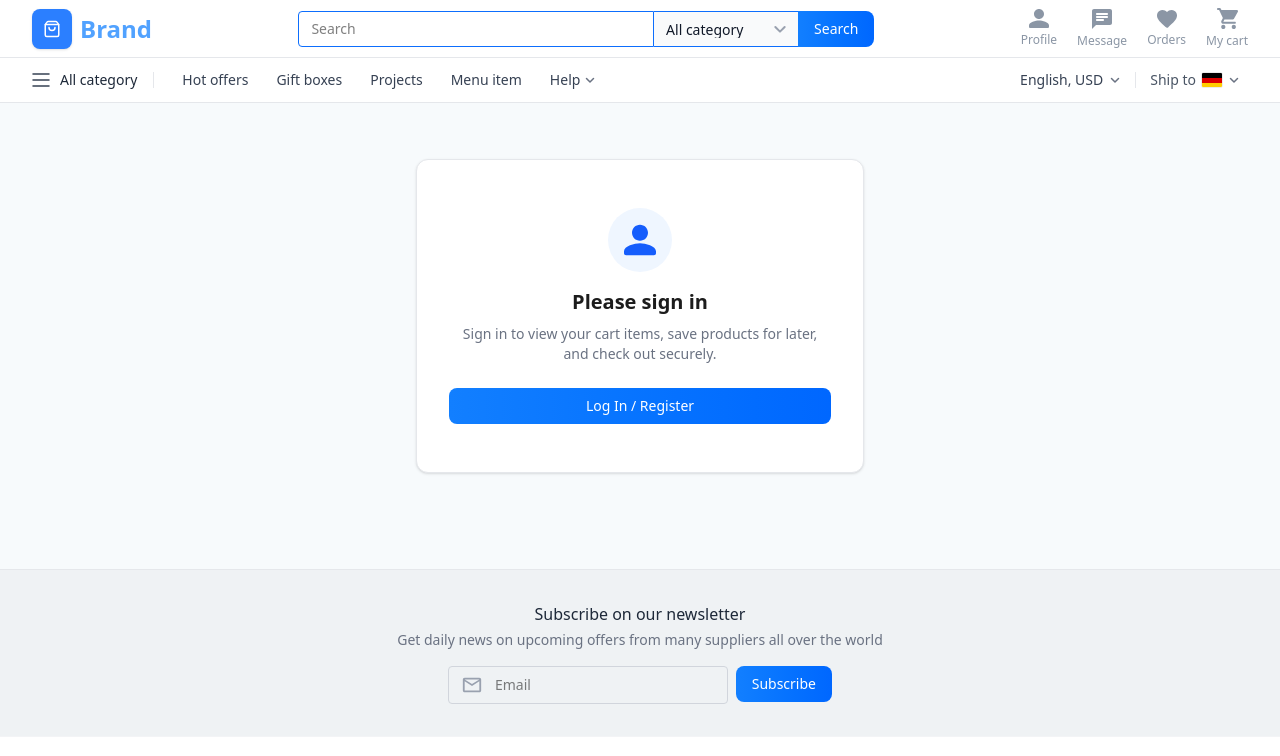
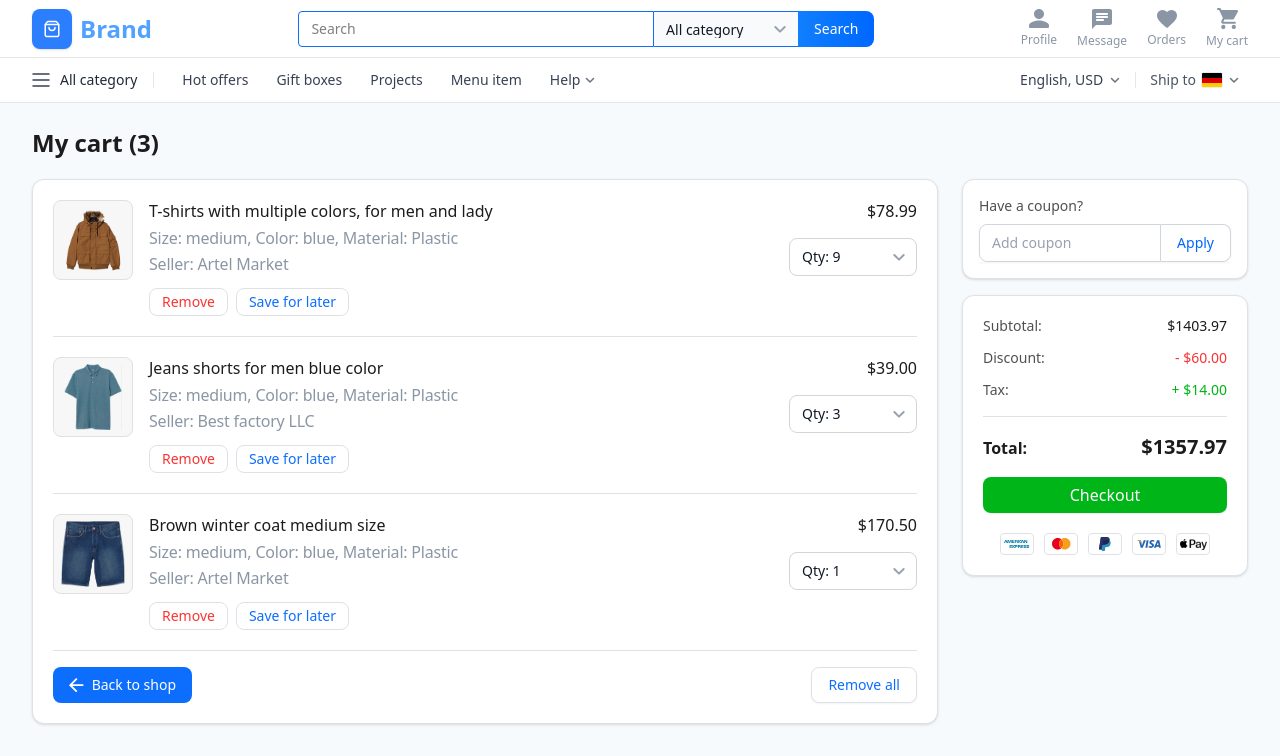
Before and after one commit to m-faizan-adill/ecommerce-fullstack-design-FE, a Next.js app: page /cart in a window 1280 px wide. Shown: the top 756 px of the page. Built offline with nearby package versions, Linux system fonts and the light colour scheme.

Commit message:
change codition to set as logged in true before replacing with actual APIs

```diff
--- a/src/app/(store)/cart/page.tsx
+++ b/src/app/(store)/cart/page.tsx
@@ -12,7 +12,7 @@ import { Button } from "@/components/ui";
 
 export default async function CartPage() {
   const carts = await getCarts();
-  const isLoggedIn = false;
+  const isLoggedIn = true;
 
   return (
     <div className="bg-[#F7FAFC] min-h-screen flex flex-col font-sans">
```
